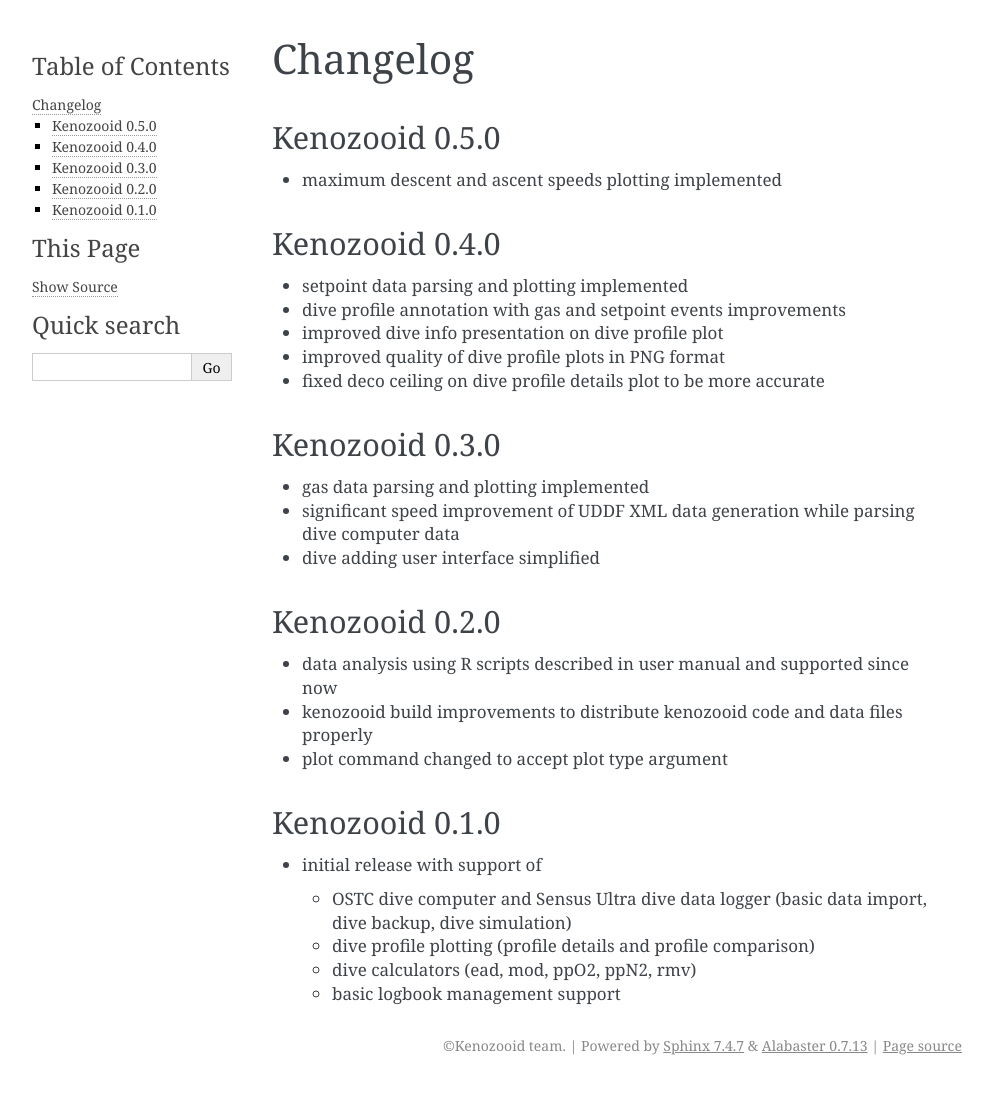
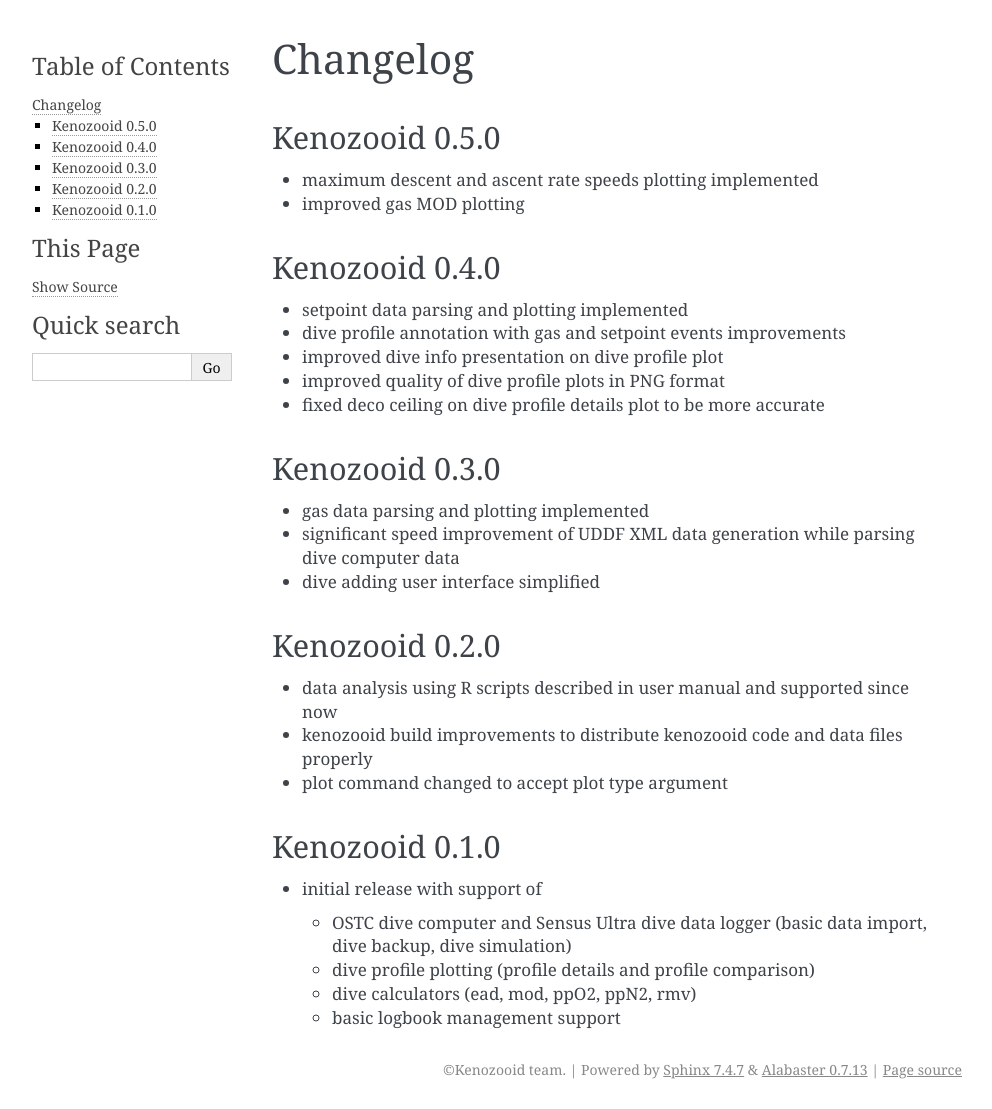
Before and after one commit to gitGNU/gnu_kenozooid, a Sphinx documentation site: the page built from doc/user/changelog.rst, in a window 1280 px wide. Shown: the whole page, without its empty margins (148-1140 px from the left). Built offline with Sphinx 7.4.7, drawn with Linux system fonts in a browser that asks for light colours; before the commit the page ends 1085 px from its top, so only the background shows below that.

Commit message:
- updated kenozooid changelog in user manual

```diff
--- a/doc/user/changelog.rst
+++ b/doc/user/changelog.rst
@@ -3,7 +3,8 @@
 
 Kenozooid 0.5.0
 ---------------
-- maximum descent and ascent speeds plotting implemented
+- maximum descent and ascent rate speeds plotting implemented
+- improved gas MOD plotting
 
 Kenozooid 0.4.0
 ---------------
```
